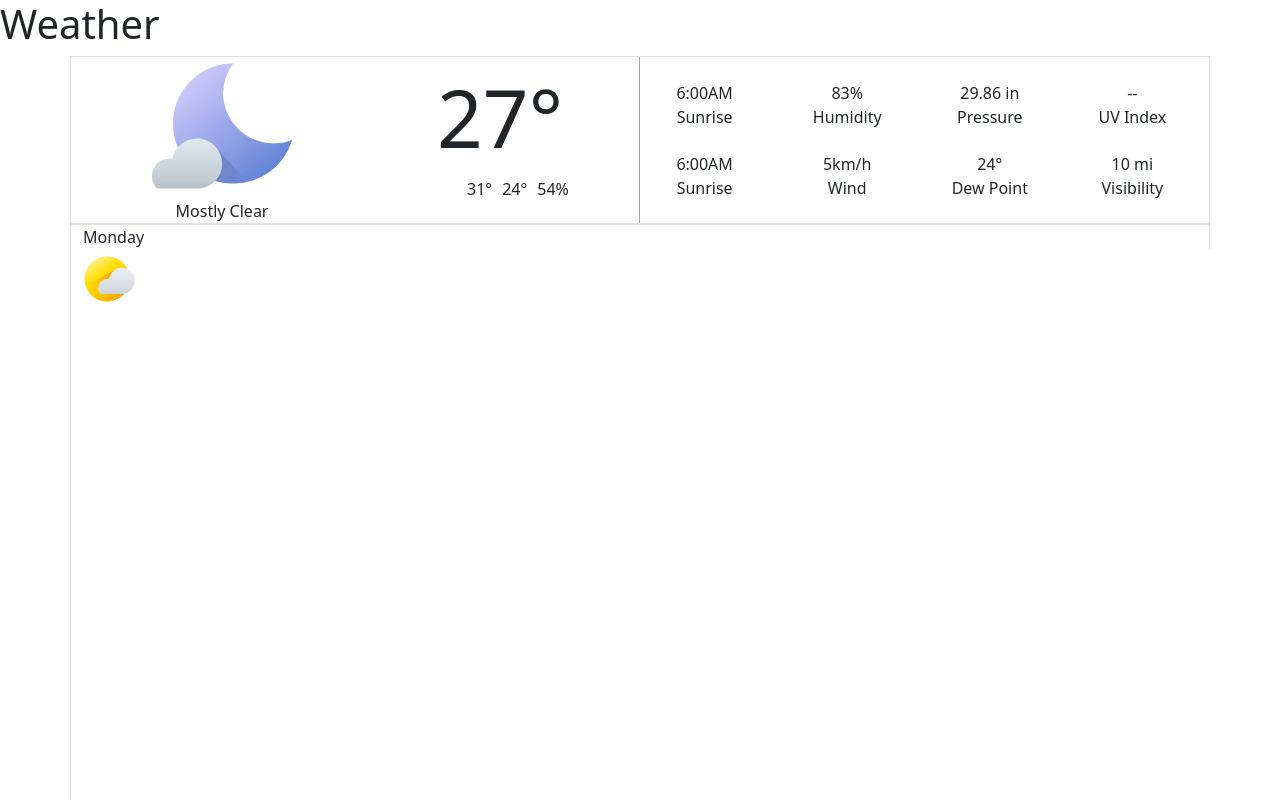
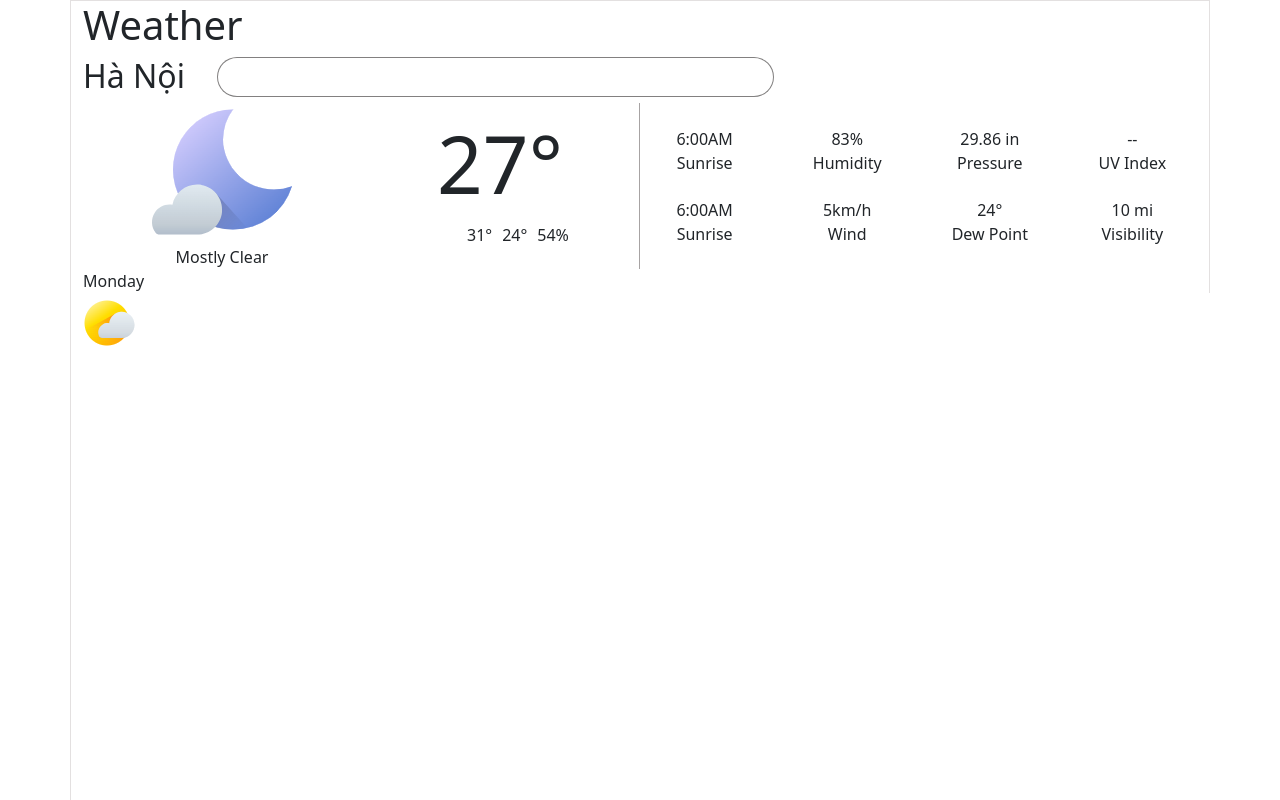
Before and after one commit to minhhai25/Webnhom18, a Vue app: page / in a window 1280 px wide. Shown: the top 800 px of the page. Built offline with nearby package versions, Linux system fonts and the light colour scheme.

Commit message:
css header

```diff
--- /dev/null
+++ b/src/assets/css/Header.css
@@ -0,0 +1,18 @@
+h1 span {
+  color: red;
+}
+
+.header {
+  display: flex;
+}
+
+input.search {
+  width: 50%;
+  outline: none;
+  background: rgba(255, 255, 255, 0.3);
+  border-radius: 30px;
+  margin-left: 2rem;
+  height: 2.5rem;
+  padding: 1rem;
+  border: 0.5px solid #615e5ec9;
+}
--- a/src/components/CompHome.vue
+++ b/src/components/CompHome.vue
@@ -1,24 +1,26 @@
 <template>
-  <div class = " home">
-    <h1>Weather</h1>
-    <weather-page></weather-page>
-  <forecast></forecast>
-
+  <div class="home">
+    <div class="container">
+      <h1>Weather</h1>
+      <headers></headers>
+      <weather-page></weather-page>
+      <forecast></forecast>
+    </div>
   </div>
 </template>
 <script>
-import WeatherPage from './Weather.vue';
+import WeatherPage from "./Weather.vue";
 import Forecast from "./Forecast.vue";
+import Headers from "./Header.vue";
 
 export default {
- components: {
+  components: {
     // HelloWorld
     WeatherPage,
-      Forecast,
+    Forecast,
+    Headers,
   },
-  name
-
-}
+  name,
+};
 </script>
-<style>
-</style>
+<style></style>
--- a/src/components/Forecast.vue
+++ b/src/components/Forecast.vue
@@ -1,86 +1,78 @@
 <template>
-  <div class="header">
-    <div class="container">
+  <div id="header">
+    <!-- <div class="container"> -->
     <div class="row">
       <div class="col-md 2">
         <span class="date">Monday</span>
-          <img src="../assets/images/img01.png" alt=""/>
+        <img src="../assets/images/img01.png" alt="" />
         <span class="temp">85°C</span>
         <span class="change">
-            <img src="" alt=""/>
+          <img src="" alt="" />
           <span class="rain">15%</span>
         </span>
       </div>
       <div class="col-md 2">
         <span class="date">Tuesday</span>
-          <img src="" alt=""/>
+        <img src="" alt="" />
         <span class="temp">85°C</span>
         <span class="change">
-            <img src="" alt=""/>
+          <img src="" alt="" />
           <span class="rain">15%</span>
         </span>
       </div>
       <div class="col-md 2">
         <span class="date">Thursday</span>
-          <img src="" alt=""/>
+        <img src="" alt="" />
         <span class="temp">85°C</span>
         <span class="change">
-            <img src="" alt=""/>
+          <img src="" alt="" />
           <span class="rain">15%</span>
         </span>
       </div>
       <div class="col-md 2">
         <span class="date">Friday</span>
-          <img src="" alt=""/>
+        <img src="" alt="" />
         <span class="temp">85°C</span>
         <span class="change">
-            <img src="" alt=""/>
+          <img src="" alt="" />
           <span class="rain">15%</span>
         </span>
       </div>
       <div class="col-md 2">
         <span class="date"></span>
-          <img src="" alt=""/>
+        <img src="" alt="" />
         <span class="temp">85°C</span>
         <span class="change">
-            <img src="" alt=""/>
+          <img src="" alt="" />
           <span class="rain">15%</span>
         </span>
       </div>
       <div class="col-md 2">
         <span class="date">Sunday</span>
-          <img src="" alt=""/>
+        <img src="" alt="" />
         <span class="temp">85°C</span>
         <span class="change">
-            <img src="" alt=""/>
+          <img src="" alt="" />
           <span class="rain">15%</span>
         </span>
       </div>
     </div>
   </div>
 
-
-  </div>
+  <!-- </div> -->
 </template>
 
 <script>
 export default {
-  name:"forecast-comp",
+  name: "forecast-comp",
   components: {},
 
   data() {
-    return {
-
-    };
+    return {};
   },
 
-  methods: {
-
-  },
+  methods: {},
 };
 </script>
 
-<style>
-
-
-</style>
+<style></style>
--- /dev/null
+++ b/src/components/Header.vue
@@ -0,0 +1,18 @@
+<template>
+  <div class="header">
+    <div class="content">
+      <h2 class="caption">
+        <span>Hà Nội</span>
+      </h2>
+    </div>
+    <input type="text" class="search" />
+  </div>
+</template>
+
+<script>
+import "../assets/css/Header.css";
+export default {
+  name,
+};
+</script>
+<style scoped></style>
--- a/src/components/Weather.vue
+++ b/src/components/Weather.vue
@@ -1,11 +1,14 @@
 <template>
   <div id="test">
-        <div class="container">
+    <!-- <div class="container"> -->
     <div class="weather-details">
       <div class="weather-details__basic">
         <div class="weather-details__current">
-                    <img src="../assets/images/1.png" alt="Mostly Clear" class="weather-icon">
-
+          <img
+            src="../assets/images/1.png"
+            alt="Mostly Clear"
+            class="weather-icon"
+          />
           <div class="weather-details__current__desc">Mostly Clear</div>
         </div>
         <div class="weather-details__today">
@@ -29,12 +32,25 @@
               </span>
             </div>
             <div class="low-temp">
-
               <span>
-                                    <span class="weather__unit--metric" aria-label="24° celsius"><span aria-hidden="true">24°</span></span>
+                <span class="weather__unit--metric" aria-label="24° celsius"
+                  ><span aria-hidden="true">24°</span></span
+                >
               </span>
             </div>
-                        <div class="humidity"><svg aria-label="humidity" width="10" height="14" viewBox="0 0 10 14" fill="none" fill-rule="evenodd" clip-rule="evenodd"><path d="M4.57862 0.733744C4.37805 0.924318 0 5.4431 0 9C0 11.5764 2.05916 13.6667 5 13.6667C7.94055 13.6667 10 11.5788 10 9C10 5.55182 5.61738 0.932934 5.41653 0.738052L5 0.333336L4.57862 0.733744ZM5.23851 10.5159C4.92326 10.5212 4.67276 10.7523 4.67876 11.0323C4.68475 11.3091 4.93895 11.5296 5.24906 11.5296H5.26019C6.78339 11.5035 8.02272 10.3821 8.02272 9.02929C8.02272 8.58808 7.89119 8.15447 7.64242 7.7751C7.48351 7.53333 7.13402 7.45198 6.86185 7.59238C6.58967 7.73328 6.49752 8.04372 6.65615 8.28549C6.80336 8.51028 6.88153 8.76725 6.88153 9.02929C6.88153 9.8334 6.14432 10.5004 5.23851 10.5159Z"></path>
+            <div class="humidity">
+              <svg
+                aria-label="humidity"
+                width="10"
+                height="14"
+                viewBox="0 0 10 14"
+                fill="none"
+                fill-rule="evenodd"
+                clip-rule="evenodd"
+              >
+                <path
+                  d="M4.57862 0.733744C4.37805 0.924318 0 5.4431 0 9C0 11.5764 2.05916 13.6667 5 13.6667C7.94055 13.6667 10 11.5788 10 9C10 5.55182 5.61738 0.932934 5.41653 0.738052L5 0.333336L4.57862 0.733744ZM5.23851 10.5159C4.92326 10.5212 4.67276 10.7523 4.67876 11.0323C4.68475 11.3091 4.93895 11.5296 5.24906 11.5296H5.26019C6.78339 11.5035 8.02272 10.3821 8.02272 9.02929C8.02272 8.58808 7.89119 8.15447 7.64242 7.7751C7.48351 7.53333 7.13402 7.45198 6.86185 7.59238C6.58967 7.73328 6.49752 8.04372 6.65615 8.28549C6.80336 8.51028 6.88153 8.76725 6.88153 9.02929C6.88153 9.8334 6.14432 10.5004 5.23851 10.5159Z"
+                ></path>
               </svg>
               <span>54%</span>
             </div>
@@ -49,22 +65,19 @@
         <div class="flex-col">6:00AM<span class="label">Sunrise</span></div>
         <div class="flex-col">5km/h<span class="label">Wind</span></div>
         <div class="flex-col">24°<span class="label">Dew Point</span></div>
-                <div class="flex-col">10 mi<span class="label">Visibility</span>
-                </div>
+        <div class="flex-col">10 mi<span class="label">Visibility</span></div>
       </div>
     </div>
   </div>
 
-    </div>
+  <!-- </div> -->
 </template>
 
 <script>
-import '../assets/css/Weather.css';
+import "../assets/css/Weather.css";
 export default {
-  name
-}
+  name,
+};
 </script>
 
-<style scoped>
-
-</style>
+<style scoped></style>
```
Lines whose indentation alone changed are shown as unchanged.
